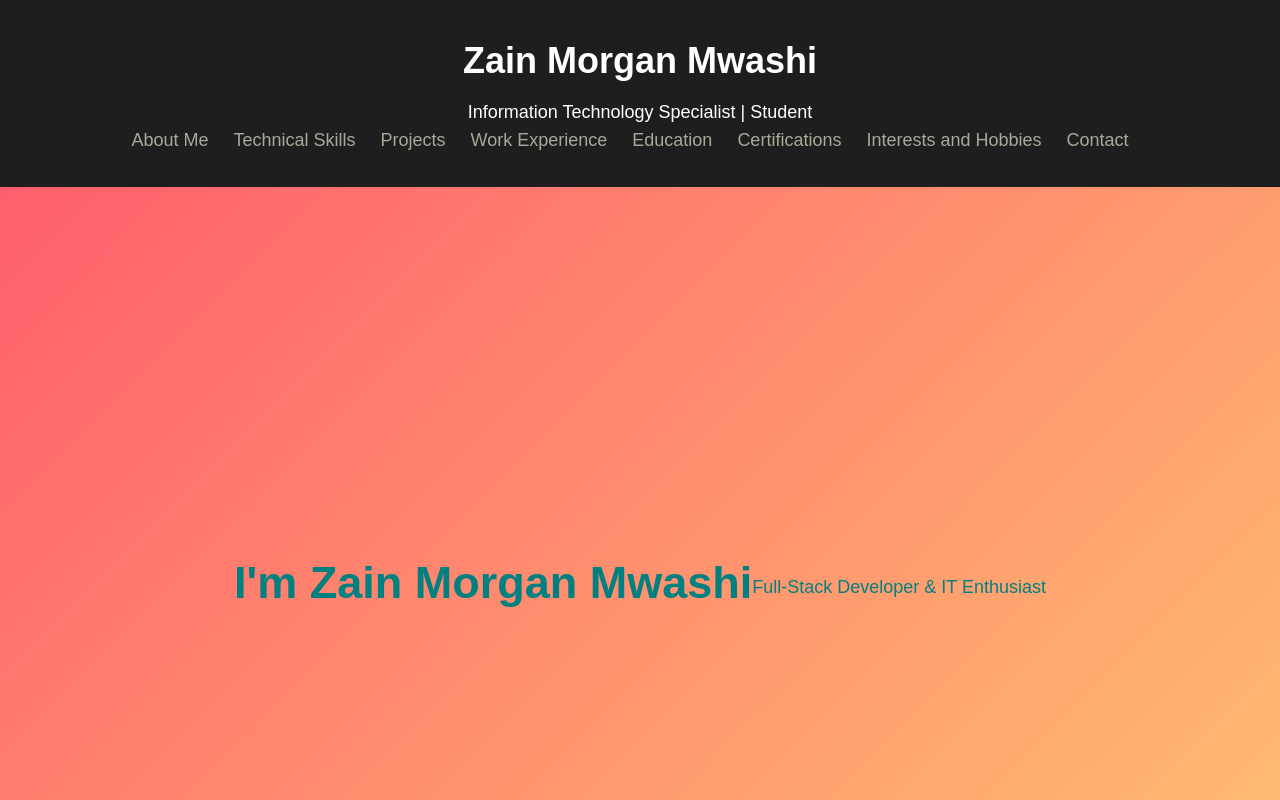
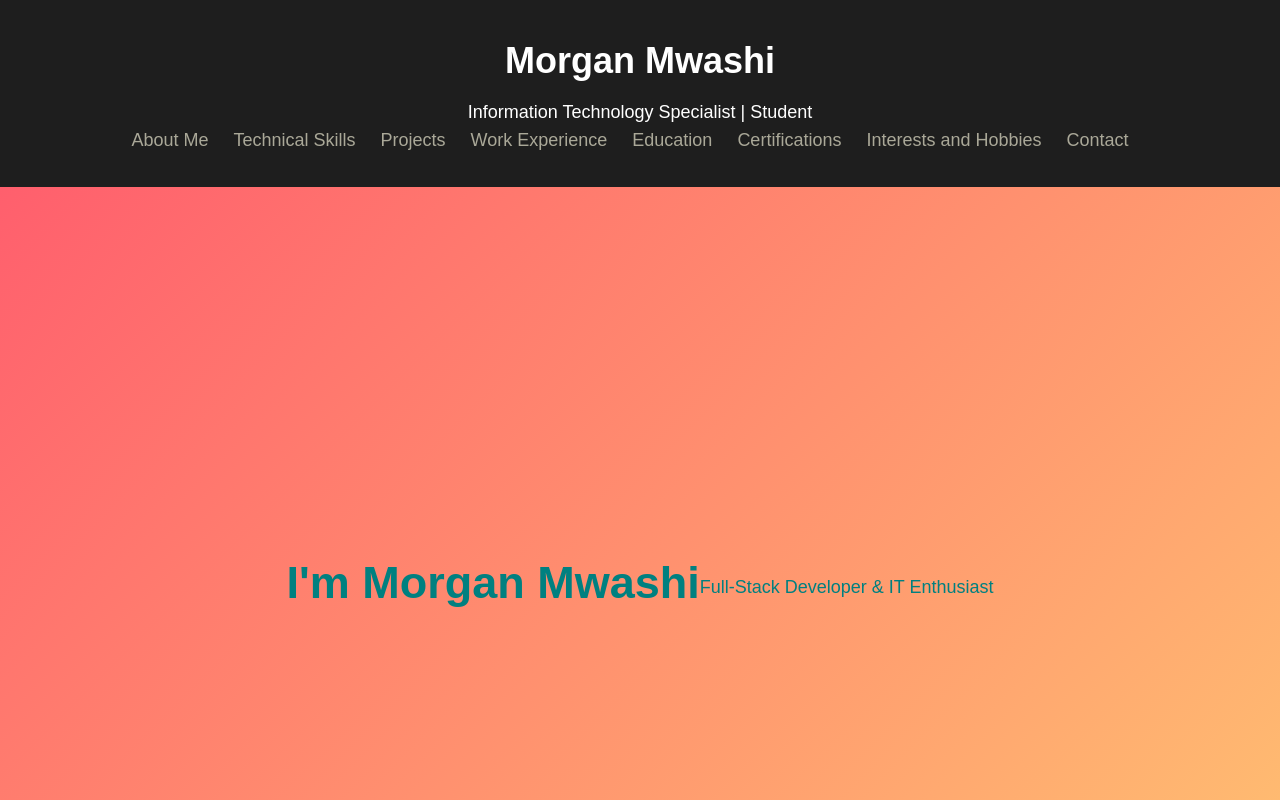
Before and after one commit to K-re-creator/Morgan--portfolio, a plain HTML site: page index.html in a window 1280 px wide. Shown: the top 800 px of the page. Drawn offline with Linux system fonts and the light colour scheme.

Commit message:
Update index.html

```diff
--- a/index.html
+++ b/index.html
@@ -3,11 +3,11 @@
 <head>
     <meta charset="UTF-8">
     <meta name="viewport" content="width=device-width, initial-scale=1.0">
-    <meta name ="author" content ="Zain Morgan Mwashi">
-    <meta name ="keywords" content="website,Zain Morgan Mwashi profile">
+    <meta name ="author" content ="Morgan Mwashi">
+    <meta name ="keywords" content="website, Morgan Mwashi profile">
     <meta name="robots" content="index, follow">
     <meta name="description" content="this website contains information about me and career as a information technology specialist and programmer.">
-    <title>Zain Morgan Mwashi - Profile</title>
+    <title>Morgan Mwashi - Profile</title>
     <style>
 * {
     box-sizing: border-box;
@@ -149,7 +149,7 @@ footer {
 <body id="top">
     <header>
         <div class="Logo">
-        <h1>Zain Morgan Mwashi</h1>
+        <h1>Morgan Mwashi</h1>
         </div>
         <p>Information Technology Specialist | Student</p>
         <nav>
@@ -166,7 +166,7 @@ footer {
         </nav>
     </header>
     <div class="hero">
-        <h2>I'm Zain Morgan Mwashi</h2>
+        <h2>I'm Morgan Mwashi</h2>
         <p>Full-Stack Developer & IT Enthusiast</p>
     </div>
     <section id="About">
@@ -282,7 +282,7 @@ footer {
     </section>
 
     <footer>
-        <p>© 2025 Zain Morgan Mwashi. All rights reserved.</p>
+        <p>© 2025 Morgan Mwashi. All rights reserved.</p>
     </footer>
     <script>
 //show/hide the return to top button based on scroll
```
